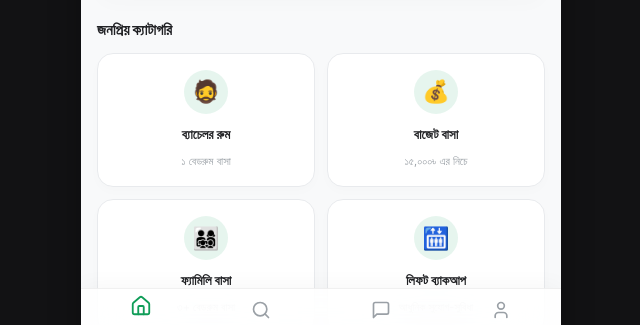
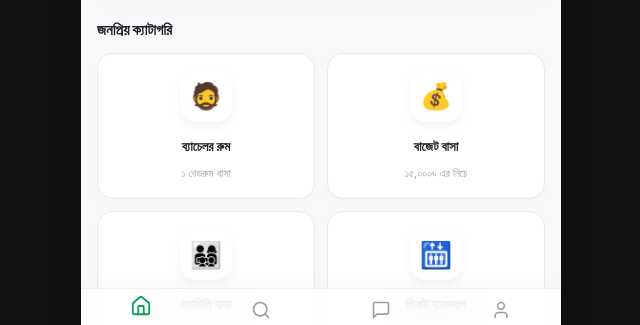
Before and after one commit to HAjAdnan/basa, a React (Vite) app: page / in a window 1280 px wide. Shown: the part 447-772 px from the top of the page, without its empty margins (319-959 px from the left). Built offline with nearby package versions, Linux system fonts and the light colour scheme; no server answers; the database is empty.

Commit message:
style: make category icons colorful with custom gradients

```diff
--- a/src/index.css
+++ b/src/index.css
@@ -437,21 +437,38 @@
 }
 
 .category-icon-wrapper {
-  width: 44px;
-  height: 44px;
-  border-radius: 50%;
-  background-color: var(--primary-light);
+  width: 52px;
+  height: 52px;
+  border-radius: 16px; /* modern rounded box instead of circle */
   display: flex;
   align-items: center;
   justify-content: center;
-  font-size: 22px;
-  margin-bottom: 2px;
-  transition: all 0.25s ease;
+  font-size: 26px;
+  margin-bottom: 6px;
+  transition: all 0.25s cubic-bezier(0.175, 0.885, 0.32, 1.275);
+  box-shadow: 0 4px 10px rgba(0,0,0,0.05);
 }
 
 .category-card:hover .category-icon-wrapper {
-  background-color: var(--primary);
-  transform: scale(1.1) rotate(5deg);
+  transform: scale(1.15) rotate(6deg) translateY(-2px);
+  box-shadow: 0 8px 16px rgba(0,0,0,0.12);
+}
+
+/* Category Icons Custom Colorful Gradients */
+.icon-bachelor {
+  background: linear-gradient(135deg, #FFE0B2 0%, #FB8C00 100%);
+}
+
+.icon-budget {
+  background: linear-gradient(135deg, #E0F2F1 0%, #00897B 100%);
+}
+
+.icon-family {
+  background: linear-gradient(135deg, #E0F7FA 0%, #00ACC1 100%);
+}
+
+.icon-lift {
+  background: linear-gradient(135deg, #F3E5F5 0%, #8E24AA 100%);
 }
 
 .category-card:hover .category-title {
```
